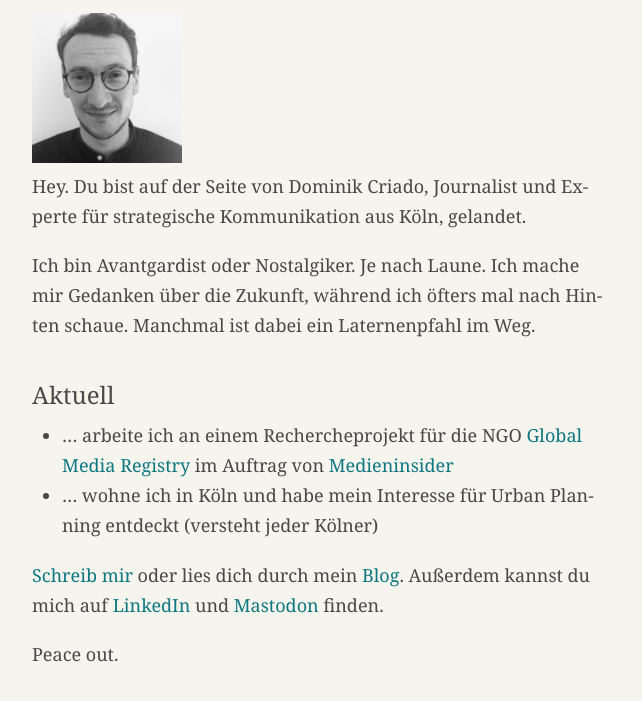
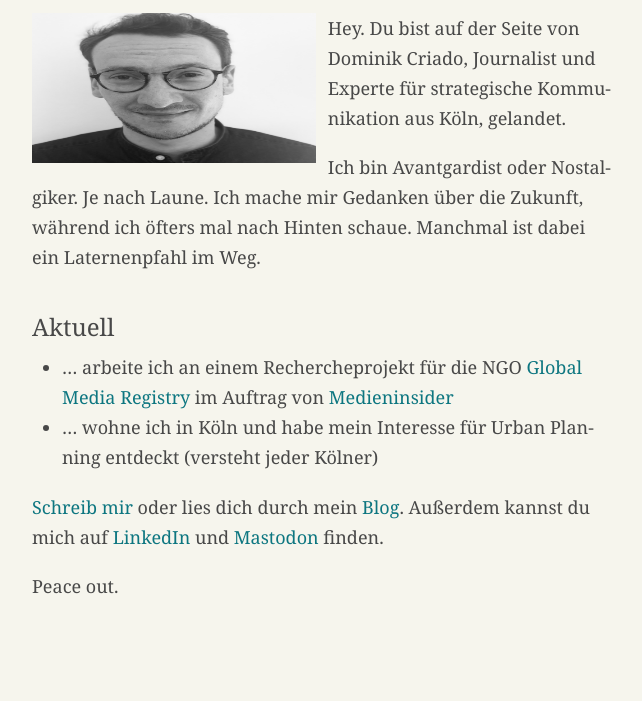
Before and after one commit to dom543/dom543.github.io, a plain HTML site: page index.html in a window 1280 px wide. Shown: the part 109-810 px from the top of the page, without its empty margins (318-960 px from the left). Drawn offline with Linux system fonts and the light colour scheme.

Commit message:
Update index.html

```diff
--- a/index.html
+++ b/index.html
@@ -11,7 +11,7 @@
 <body>
 <h1>DOMINIK CRIADO</h1>
 
-            <img src="foto.JPG" width="150" height="150" class="avatar-left" alt="My Face. Deal with it.">
+            <img src="foto.JPG" width="150" height="150" class="cover-left" alt="My Face. Deal with it.">
 
 <p>Hey. Du bist auf der Seite von Dominik Criado, Journalist und Experte für strategische Kommunikation aus Köln, gelandet.</p>
 <p>Ich bin Avantgardist oder Nostalgiker. Je nach Laune. Ich mache mir Gedanken über die Zukunft, während ich öfters mal nach Hinten schaue. Manchmal ist dabei ein Laternenpfahl im Weg.</p>
```
